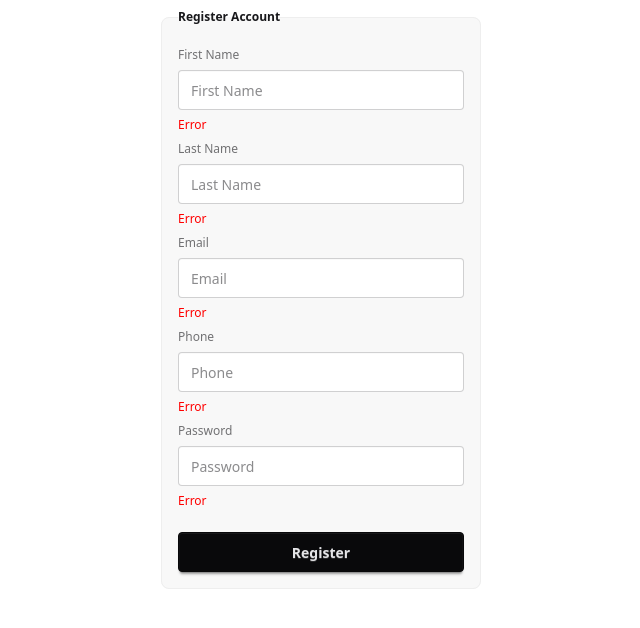
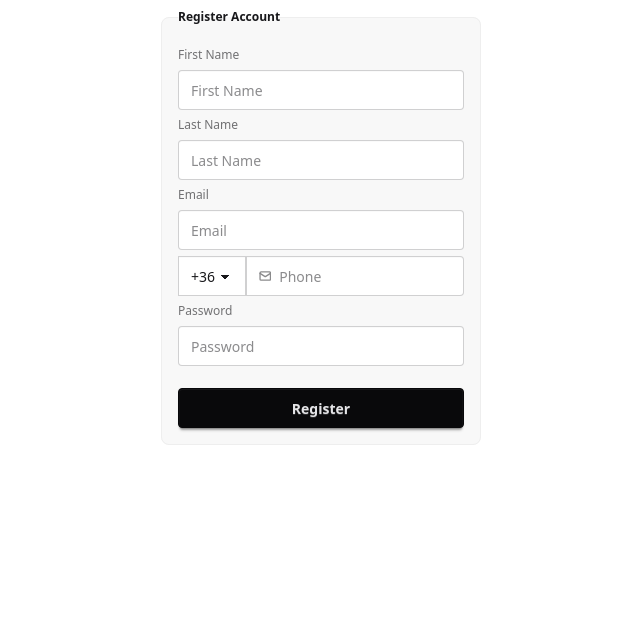
Before and after one commit to Pingitzergggg/Receiptr, a React (Vite) app: page /register in a window 1280 px wide. Shown: the top 628 px of the page, without its empty margins (319-959 px from the left). Built offline with nearby package versions, Linux system fonts and the light colour scheme.

Commit message:
Register + Login 2

```diff
--- a/src/auth/Register.tsx
+++ b/src/auth/Register.tsx
@@ -1,33 +1,99 @@
+import { stringValidate, stringNormalize } from './stringValidator';
+import type { inputType } from './stringValidator';
+import { useState } from 'react';
 import '../tailwind.css'
 import '../style.scss'
-import { nameValidator, mailValidator, phoneValidator, passwordValidator } from './stringValidator';
 
 function Register() : any {
+
+    const [registerData, setRegisterData] = useState({
+        firstName: {
+            value: '',
+            error: ''
+        },
+        lastName: {
+            value: '',
+            error: '',
+        },
+        email: {
+            value: '',
+            error: '',
+        },
+        tel: {
+            value: '',
+            error: '',
+        },
+        password: {
+            value: '',
+            error: '',
+        },
+    });
+
+    const handleInputChange = (event : any) => {
+        const getId : string = event.target.id;
+        const getValue : string = event.target.value;
+        const currentCommand : inputType = getId.toLowerCase().includes('name') ? 'NAME' : getId.toUpperCase() as inputType;
+        try {
+            stringValidate(currentCommand, getValue);
+            setRegisterData((prev) => ({...prev, [getId]: {value: getValue, error: ''}}));
+        } catch(err : any) {
+            if (getValue.length != 0) {
+                setRegisterData((prev) => ({...prev, [getId]: {value: '', error: err}}));
+            } else {
+                setRegisterData((prev) => ({...prev, [getId]: {value: '', error: ''}}));
+            }
+        }
+    };
+
+    const register = () => {
+        console.log(registerData)
+    };
+
     return (
         <fieldset className="fieldset bg-base-200 border-base-300 rounded-box w-xs border p-4">
             <legend className="fieldset-legend">Register Account</legend>
 
             <label className="label">First Name</label>
-            <input id="firstName" type="text" className="input" placeholder="First Name" />
-            <span className='error'>Error</span>
+            <input id="firstName" onChange={handleInputChange} type="text" className="input" placeholder="First Name" />
+            {(registerData.firstName.error.length != 0) && <span id='firstNameError' className='error'>{registerData.firstName.error}</span>}
 
             <label className="label">Last Name</label>
-            <input id='lastName' type="text" className="input" placeholder="Last Name" />
-            <span className='error'>Error</span>
+            <input id='lastName' onChange={handleInputChange} type="text" className="input" placeholder="Last Name" />
+            {(registerData.lastName.error.length != 0) && <span id='firstNameError' className='error'>{registerData.lastName.error}</span>}
 
             <label className="label">Email</label>
-            <input id='email' type="email" className="input" placeholder="Email" />
-            <span className='error'>Error</span>
+            <input id='email' onChange={handleInputChange} type="email" className="input" placeholder="Email" />
+            {(registerData.email.error.length != 0) && <span id='firstNameError' className='error'>{registerData.email.error}</span>}
 
-            <label className="label">Phone</label>
-            <input id='tel' type="tel" className="input" placeholder="Phone" />
-            <span className='error'>Error</span>
+            <div className="join">
+                <select className='select' name="" id="">
+                    <option value="">+36</option>
+                </select>
+                <div>
+                  <label className="input validator join-item">
+                    <svg className="h-[1em] opacity-50" xmlns="http://www.w3.org/2000/svg" viewBox="0 0 24 24">
+                      <g
+                        strokeLinejoin="round"
+                        strokeLinecap="round"
+                        strokeWidth="2.5"
+                        fill="none"
+                        stroke="currentColor"
+                      >
+                        <rect width="20" height="16" x="2" y="4" rx="2"></rect>
+                        <path d="m22 7-8.97 5.7a1.94 1.94 0 0 1-2.06 0L2 7"></path>
+                      </g>
+                    </svg>
+                    <input id='tel' onChange={() => handleInputChange} type="tel" placeholder="Phone" required />
+                  </label>
+                  <div className="validator-hint hidden">Enter valid email address</div>
+                </div>
+            </div>
 
             <label className="label">Password</label>
-            <input id='password' type="password" className="input" placeholder="Password" />
-            <span className='error'>Error</span>
+            <input id='password' onChange={handleInputChange} type="password" className="input" placeholder="Password" />
+            {(registerData.password.error.length != 0) && <span id='firstNameError' className='error'>{registerData.password.error}</span>}
 
-            <button className="btn btn-neutral mt-4">Register</button>
+            <button onClick={register} className="btn btn-neutral mt-4">Register</button>
         </fieldset>
     )
 }
--- a/src/auth/stringValidator.ts
+++ b/src/auth/stringValidator.ts
@@ -28,7 +28,7 @@ export function stringNormalize(input : string) : string {
     return getNFD.replace(/[\u0300-\u036f]/g, '');
 }
 
-export function mailValidator(input : string) : boolean {
+function mailValidator(input : string) : boolean {
     if (checkInjection(input)) {
         if (input.length != 0 && input.length <=45) {
             const counter : number = countChars(input, '@');
@@ -51,13 +51,13 @@ export function mailValidator(input : string) : boolean {
 }
 
 //48-57
-export function phoneValidator(input : string) : boolean {
+function phoneValidator(input : string) : boolean {
     if (checkInjection(input)) {
         if (4 < input.length && input.length < 16) {
             const digits : string[] = input.split('');
             let currentAscii : number = 0;
             for (let dg in digits) {
-                currentAscii = digits[dg].charCodeAt(0); console.log(`ascii code: ${currentAscii}`)
+                currentAscii = digits[dg].charCodeAt(0);
                 if (!(currentAscii >= 48 && currentAscii <= 57)) {
                     throw 'Field must contain ASCII letters only!';
                 }
@@ -72,13 +72,13 @@ export function phoneValidator(input : string) : boolean {
 }
 
 //65-90 | 97-122
-export function nameValidator(input : string) : boolean {
+function nameValidator(input : string) : boolean {
     if (checkInjection(input)) {
         if (input.length <= 45 && input.length >= 2) {
             const chars : string[] = input.split('');
             let currentAscii : number = 0;
             for (let ch in chars) {
-                currentAscii = chars[ch].charCodeAt(0); console.log(`ascii code: ${currentAscii}`)
+                currentAscii = chars[ch].charCodeAt(0);
                 if (!((currentAscii >= 65 && currentAscii <= 90) || (currentAscii >= 97 && currentAscii <= 122))) {
                     throw 'Field must contain ASCII letters only!';
                 }
@@ -93,17 +93,17 @@ export function nameValidator(input : string) : boolean {
 }
 
 //32-64, 91-96, 123-126 special chars
-export function passwordValidator(input : string) : boolean {
+function passwordValidator(input : string) : boolean {
     let hasSpecialKey : boolean = false;
     if (checkInjection(input)) {
         if (input.length >= 15 && input.length <=50) {
             const chars : string[] = input.split('');
             let currentAscii : number = 0;
             for (let ch in chars) {
-                currentAscii = chars[ch].charCodeAt(0); console.log(`ascii code: ${currentAscii}`)
+                currentAscii = chars[ch].charCodeAt(0);
                 if (currentAscii >= 32 && currentAscii <= 126) {
                     if (!(currentAscii >= 65 && currentAscii <= 90) && !(currentAscii >= 97 && currentAscii <= 122)) {
-                        hasSpecialKey = true; console.log('switched spkey to true')
+                        hasSpecialKey = true;
                     }
                 } else {
                     throw 'Field must contain ASCII letters only!';
@@ -122,3 +122,18 @@ export function passwordValidator(input : string) : boolean {
         throw 'Password must contain at least one special character or number!'
     }
 }
+
+export type inputType = "NAME" | "EMAIL" | "TEL" | "PASSWORD";
+export function stringValidate(command : inputType, input : string) : boolean {
+    if (command == "NAME") {
+        return nameValidator(input);
+    } else if (command == "EMAIL") {
+        return mailValidator(input);
+    } else if (command == "TEL") {
+        return phoneValidator(input);
+    } else if (command == "PASSWORD") {
+        return passwordValidator(input);
+    } else {
+        throw 'You must provide command type!';
+    }
+}
--- a/src/style.scss
+++ b/src/style.scss
@@ -16,3 +16,7 @@ $card-background: grey;
   color: red;
 
 }
+
+.select {
+  width: 25%;
+}
```
